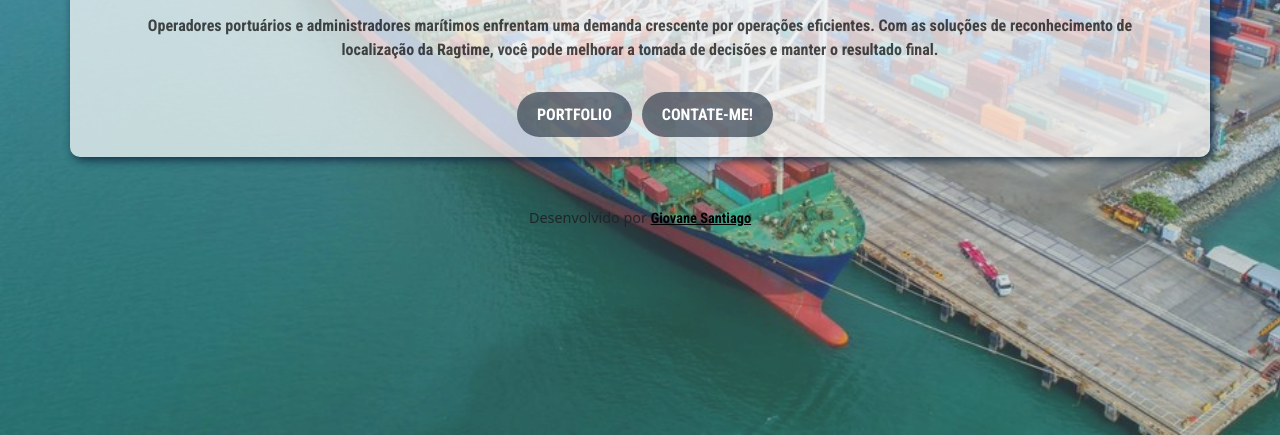
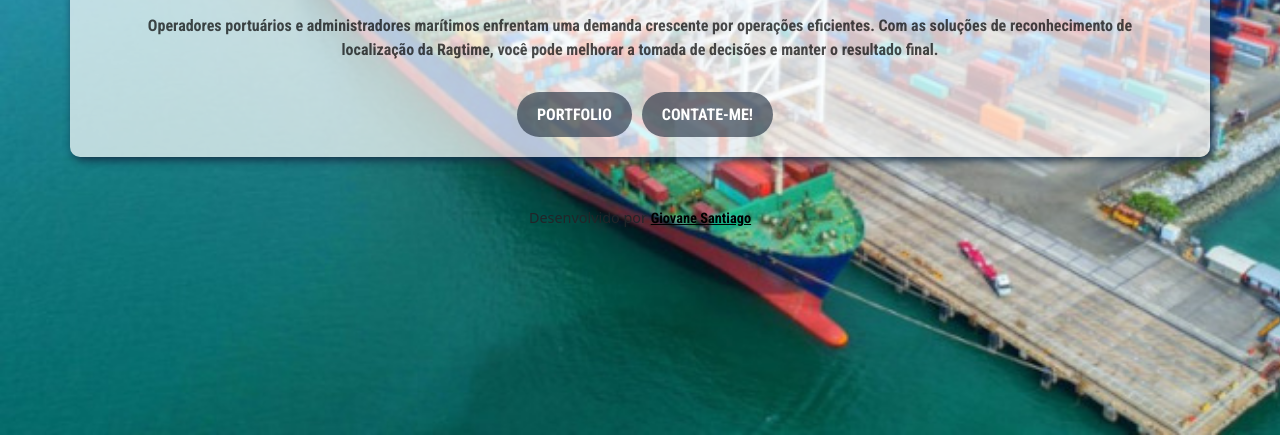
Before and after one commit to giovanesantiago/Projetos-NFC, a plain HTML site: page flaviosousa/index.html in a window 1280 px wide. Shown: the part 365-800 px from the top of the page. Drawn offline with Linux system fonts and the light colour scheme.

Commit message:
Resolvido bug, diminuindo tamanho da imagem para melhor uso

```diff
--- a/flaviosousa/css/style.css
+++ b/flaviosousa/css/style.css
@@ -36,7 +36,7 @@ main{
     font-weight: 700;
 }
 .fundo{
-    background-image: url("../img/fundo.jpeg");
+    background-image: url("../img/fundo2.jpeg");
     background-attachment: fixed;
     background-size: cover;
     background-repeat: no-repeat;
@@ -45,7 +45,7 @@ main{
     left: 0;
     right: 0;
     bottom: 0;
-    opacity: 0.7;
+
     z-index: -1000;
 }
 
```
Also changed, not shown: flaviosousa/img/fundo2.jpeg (added).
